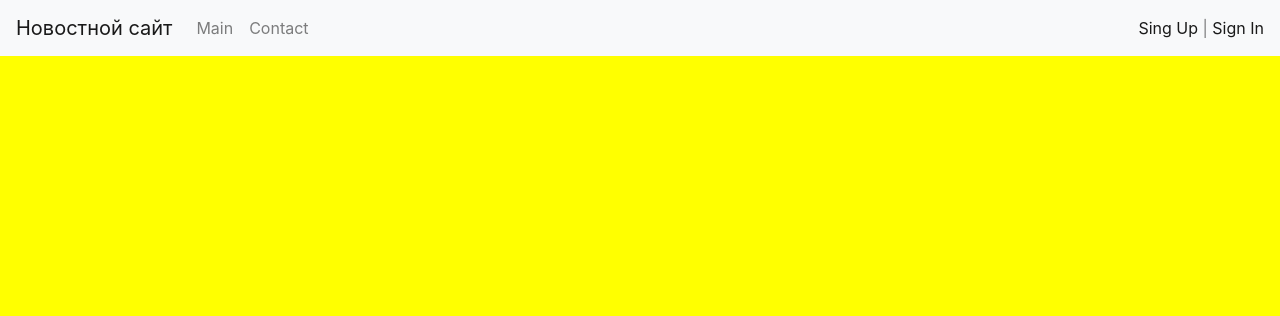
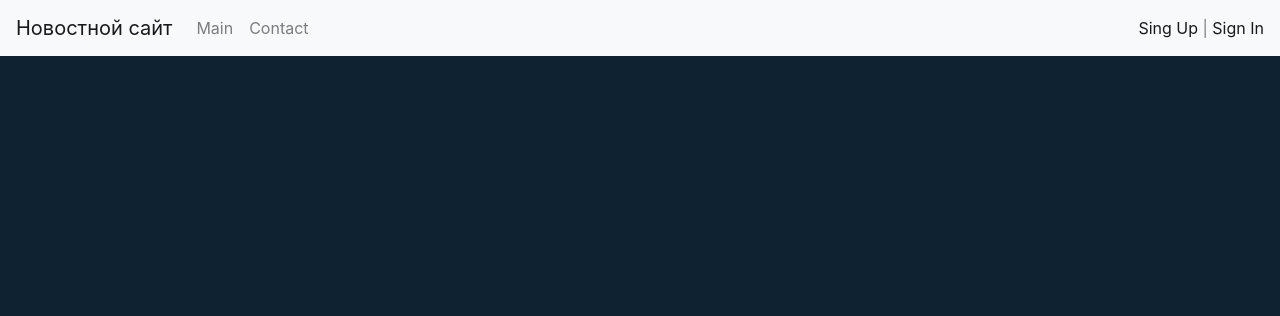
Before and after one commit to Qva777/News_Site, a Django app: page / in a window 1280 px wide. Shown: the top 316 px of the page. Run offline with Django 3.2, Linux system fonts and the light colour scheme; data that the repository does not hold is empty; some libraries are stand-ins or nearby versions.

Commit message:
Change style.css

```diff
--- a/mysite/static/css/style.css
+++ b/mysite/static/css/style.css
@@ -1,89 +1,14 @@
 
 body {
-    width: 100%;
-    height: 100%;
-    -webkit-animation: rainbow 24s infinite;
-    -moz-animation: rainbow 24s infinite;
-    animation: rainbow 24s infinite;
+    background: #0E2231;
 }
-
-@-webkit-keyframes rainbow {
-    0% {
-        background: #f00;
-    }
-    14.3% {
-        background: #f80;
-    }
-    28.6% {
-        background: #ff0;
-    }
-    42.9% {
-        background: #0f0;
-    }
-    57.2% {
-        background: #0ff;
-    }
-    71.5% {
-        background: #09f;
-    }
-    85.8% {
-        background: #80f;
-    }
-    100% {
-        background: red;
-    }
+.card{
+    background: #124165;
+    color: white;
 }
-
-@-moz-keyframes rainbow {
-    0% {
-        background: #f00;
-    }
-    14.3% {
-        background: #f80;
-    }
-    28.6% {
-        background: #ff0;
-    }
-    42.9% {
-        background: #0f0;
-    }
-    57.2% {
-        background: #0ff;
-    }
-    71.5% {
-        background: #09f;
-    }
-    85.8% {
-        background: #80f;
-    }
-    100% {
-        background: red;
-    }
+.card-footer {
+    background: #2A5179;
 }
-
-@keyframes rainbow {
-    0% {
-        background: #f00;
-    }
-    14.3% {
-        background: #f80;
-    }
-    28.6% {
-        background: #ff0;
-    }
-    42.9% {
-        background: #0f0;
-    }
-    57.2% {
-        background: #0ff;
-    }
-    71.5% {
-        background: #09f;
-    }
-    85.8% {
-        background: #80f;
-    }
-    100% {
-        background: red;
-    }
+.text-muted{
+    color: #FFFFFF!important;
 }
--- a/news/templates/news/home_news_list.html
+++ b/news/templates/news/home_news_list.html
@@ -1,7 +1,7 @@
 {% extends 'base.html' %}
 
 {% block title %}
-{{ title }} :: {{ block.super }}
+{{ title }}
 {% endblock %}
 
 {% block sidebar %}
@@ -31,7 +31,7 @@
 
     </div>
     <div class="card-footer text-muted">
-        {{ item.created_at|date:"Y-m-d H:i:s" }}
+        {{ item.created_at|date:"Y-m-d H:i" }}
     </div>
 </div>
 {% endfor %}
--- a/news/templates/news/view_news.html
+++ b/news/templates/news/view_news.html
@@ -1,7 +1,7 @@
 {% extends 'base.html' %}
 
 {% block title %}
-{{ news_item.title }} :: {{ block.super }}
+{{ news_item.title }}
 {% endblock %}
 
 {% block sidebar %}
@@ -23,7 +23,7 @@
                     <p class="card-text">{{ news_item.content|safe|linebreaks }}</p>
         </div>
         <div class="card-footer text-muted">
-            {{ news_item.created_at|date:"Y-m-d H:i:s" }}
+            {{ news_item.created_at|date:"Y-m-d H:i" }}
         </div>
     </div>
 {% endblock %}
```
